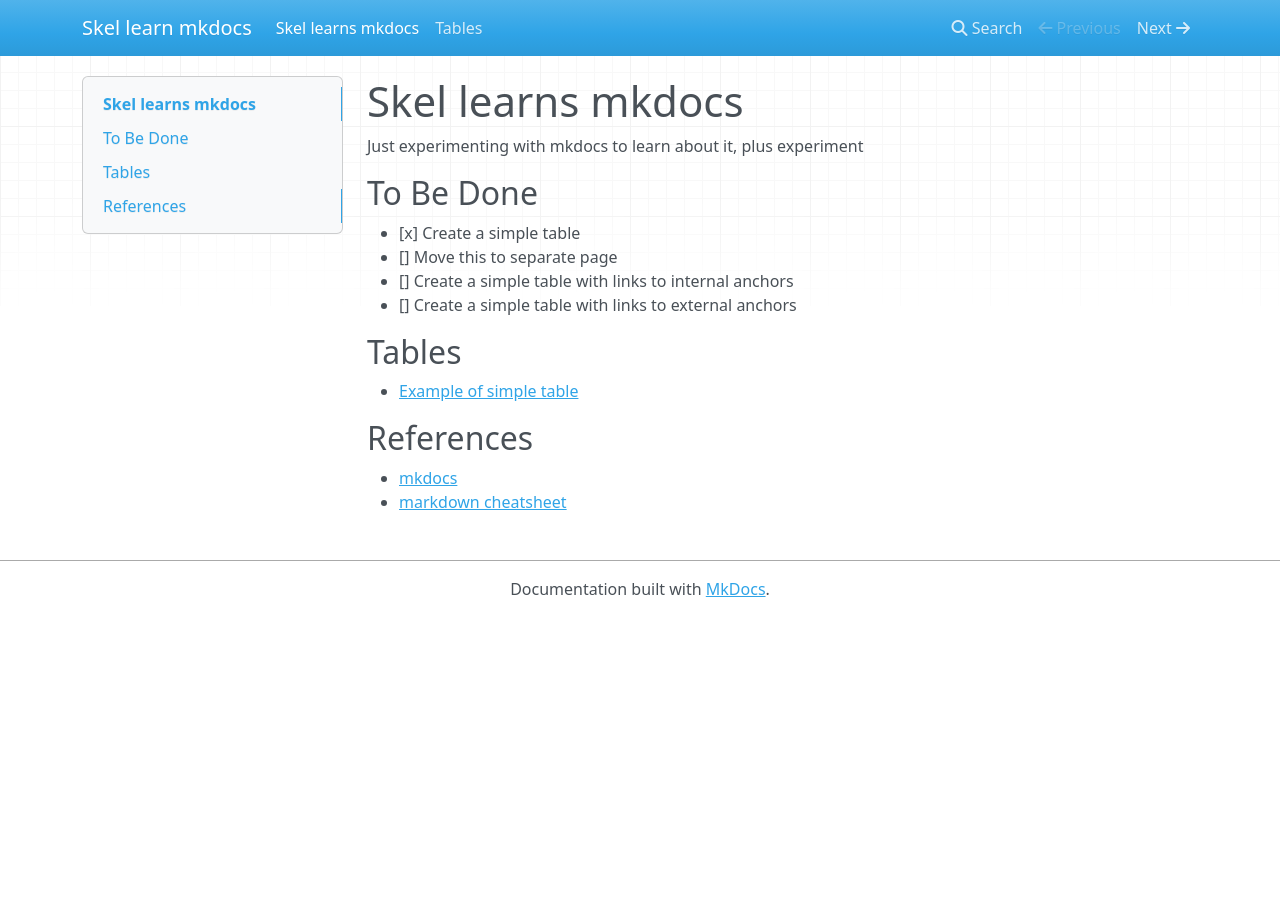
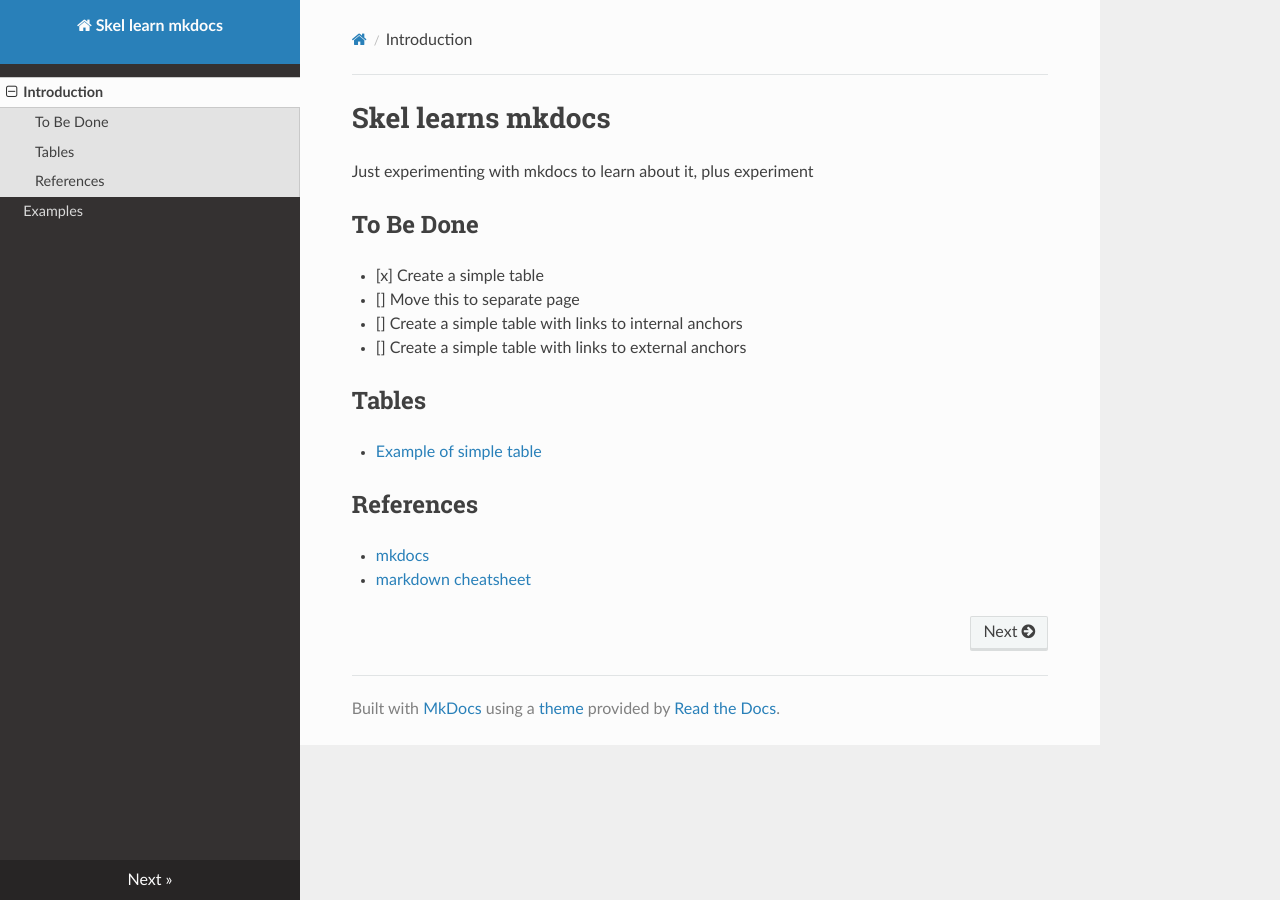
Before and after one commit to skellykiernan/learn-mkdocs, an MkDocs documentation site: the page built from docs/index.md, in a window 1280 px wide. Built offline with MkDocs 1.6.1, drawn with Linux system fonts in a browser that asks for light colours; nearby versions of some CDN libraries; part of the change alters nothing that is shown.

Commit message:
Update configuration
  - Add customized navigation
  - change the theme to readthedocs
  - disable all plugins

```diff
--- a/mkdocs.yml
+++ b/mkdocs.yml
@@ -1,2 +1,11 @@
 site_name: Skel learn mkdocs
 site_url: https://example.com/
+
+nav:
+    - Introduction: 'index.md'
+    - Examples: 'tables.md'
+
+theme:
+    name: readthedocs
+
+plugins: []
```
